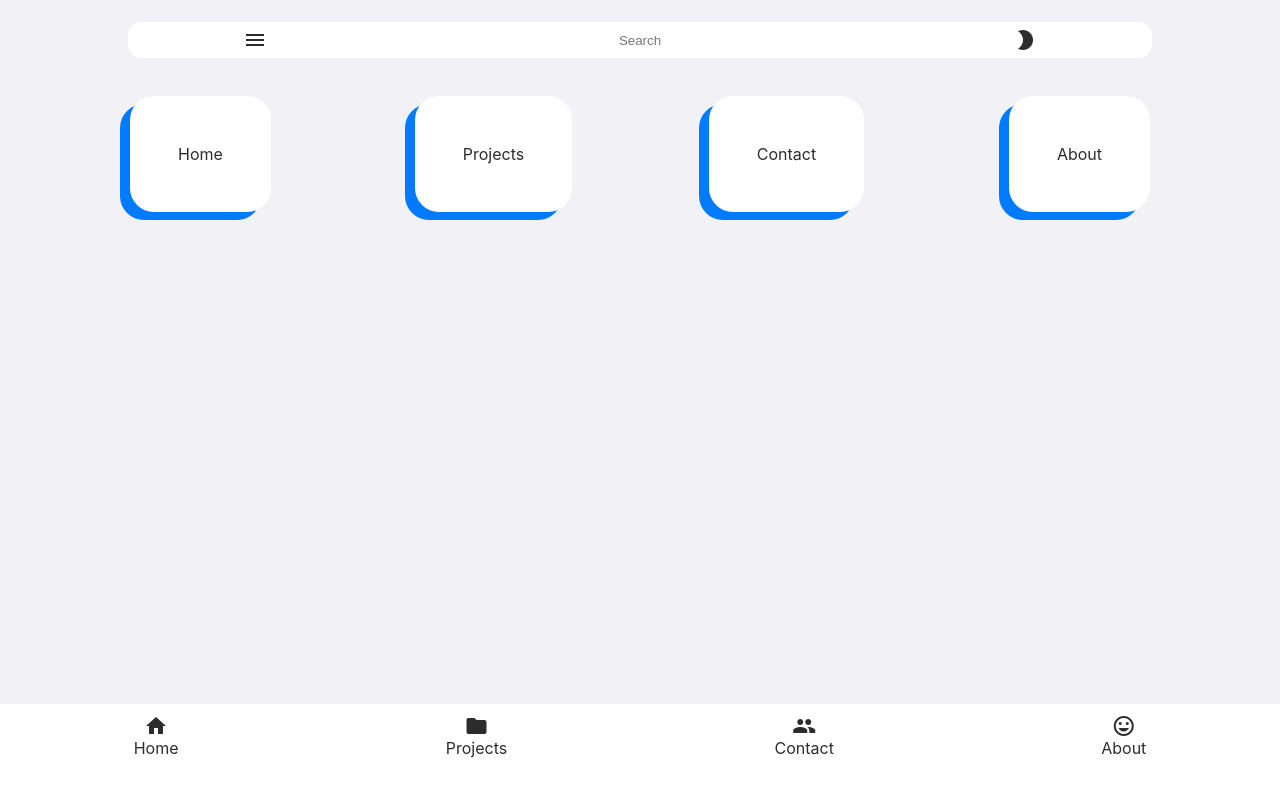
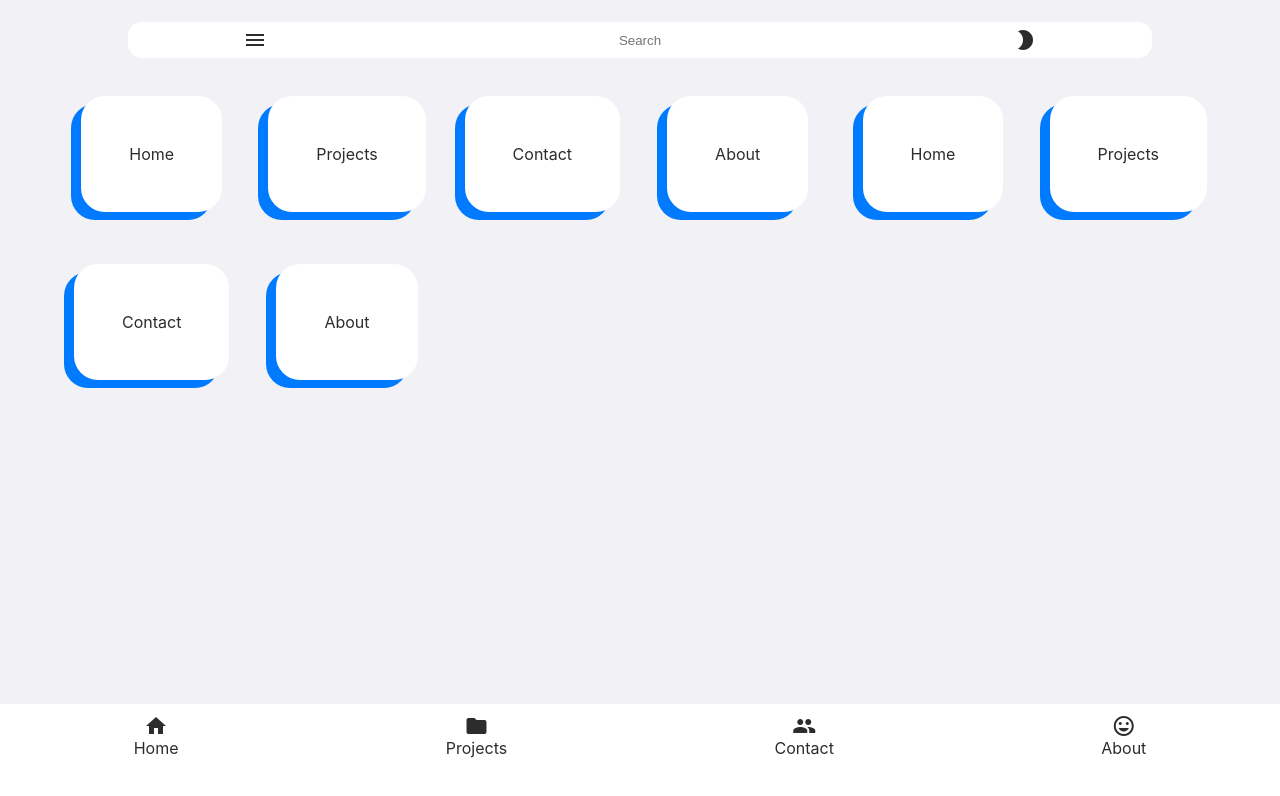
Before and after one commit to otindako/test.github.io, a React (Create React App) app: page / in a window 1280 px wide. Shown: the top 796 px of the page. Built offline with nearby package versions, Linux system fonts and the light colour scheme.

Commit message:
Fixed bottom bar

```diff
--- a/src/components/Dashboard.css
+++ b/src/components/Dashboard.css
@@ -1,6 +1,4 @@
 .item-box{
-    background-color: #000;
-    color: #fff;
     padding: 3em;
     border-radius: 24px;
     background-color: var(--primary-color);
@@ -15,7 +13,6 @@
 }
 
 .items-container{
-    max-height: 100%;
     display: grid;
     grid-template-columns: repeat(auto-fit, minmax(150px, 1fr));
     grid-auto-rows: minmax(100px, 1fr);
--- a/src/components/Dashboard.js
+++ b/src/components/Dashboard.js
@@ -1,8 +1,12 @@
 import './Dashboard.css'
-
+import '../index.css'
 
 function Dashboard(){
     return <article className='items-container width-container'>
+        <div className="item-box">Home</div>
+        <div className="item-box">Projects</div>
+        <div className="item-box">Contact</div>
+        <div className="item-box">About</div>
         <div className="item-box">Home</div>
         <div className="item-box">Projects</div>
         <div className="item-box">Contact</div>
--- a/src/components/footer.css
+++ b/src/components/footer.css
@@ -1,10 +1,11 @@
 .footer{
-    background-color: var(--primary-color);
+    background-color: var(--blurry-surface);
     position: fixed;
     bottom: 0;
     width: 100%;
     height: 5em;
     padding-bottom: 1em;
+
 }
 
 .bottom-bar{
--- a/src/components/theme.js
+++ b/src/components/theme.js
@@ -17,6 +17,7 @@ function getTheme(theme) {
 
         root.style.setProperty('--primary-color', '#ffffff');
         root.style.setProperty('--secondary-color', '#f2f2f6');
+        root.style.setProperty('--blurry-surface','rgba(246, 245, 245, 1')
         root.style.setProperty('--text-color', 'rgb(44, 44, 44)');
         root.style.setProperty('--primary-accent-color', '#007aff');
         root.style.setProperty('--secondary-accent-color', '#35c759');
@@ -28,6 +29,7 @@ function getTheme(theme) {
 
         root.style.setProperty('--primary-color', '#1c1c1e');
         root.style.setProperty('--secondary-color', '#000000');
+        root.style.setProperty('--blurry-surface','rgba(28, 28, 30, 1)')
         root.style.setProperty('--text-color', 'rgb(199, 199, 199)');
         root.style.setProperty('--primary-accent-color', '#0b84fe');
         root.style.setProperty('--secondary-accent-color', '#2ed158');
--- a/src/index.css
+++ b/src/index.css
@@ -1,6 +1,7 @@
 :root{
   --primary-color: #ffffff;
   --secondary-color: #f2f2f6;
+  --blurry-surface: rgba(255, 255, 255, 1);
   --text-color: rgb(44, 44, 44);
   --primary-accent-color: #007aff;
   --secondary-accent-color: #35c759;
```
